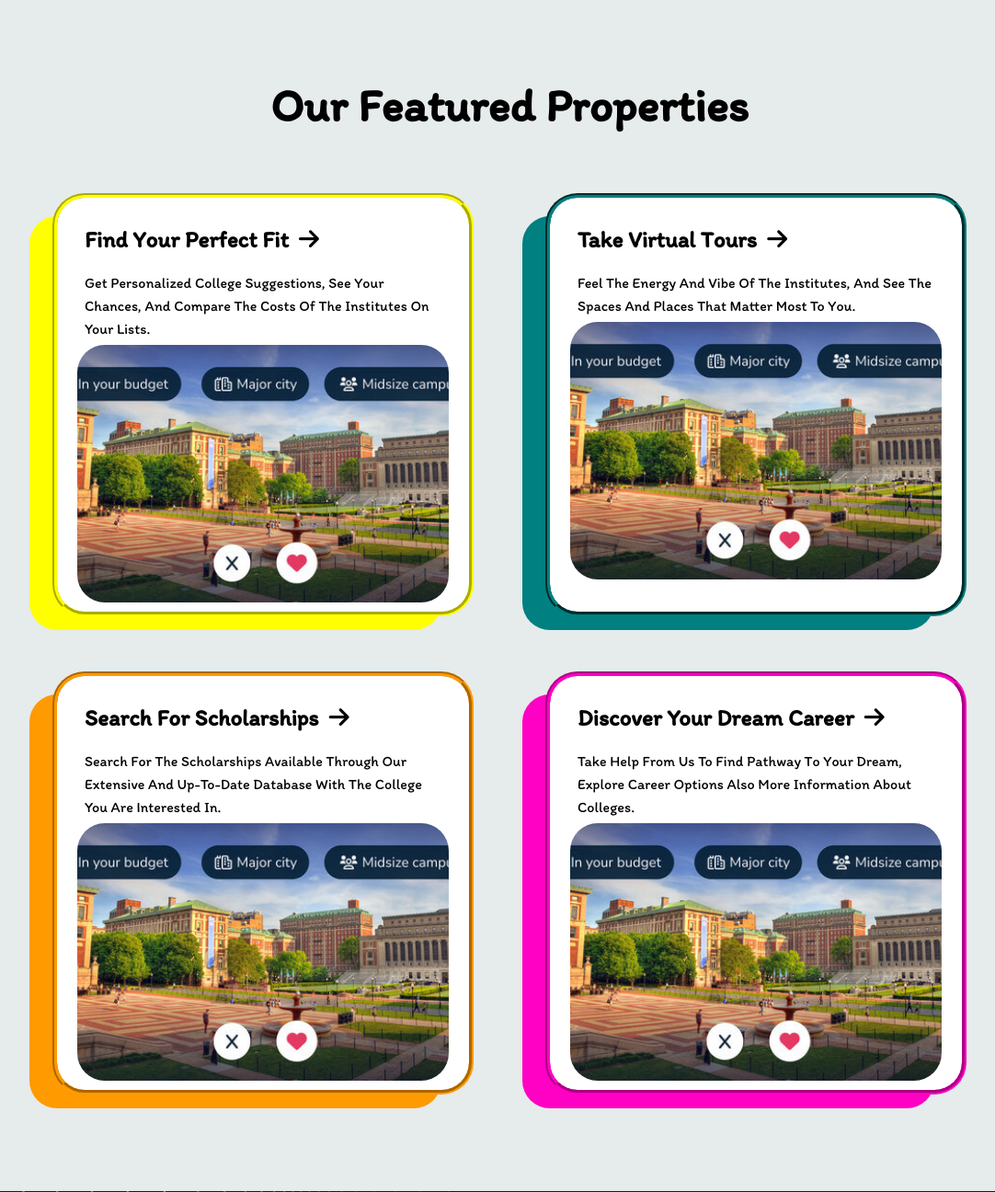
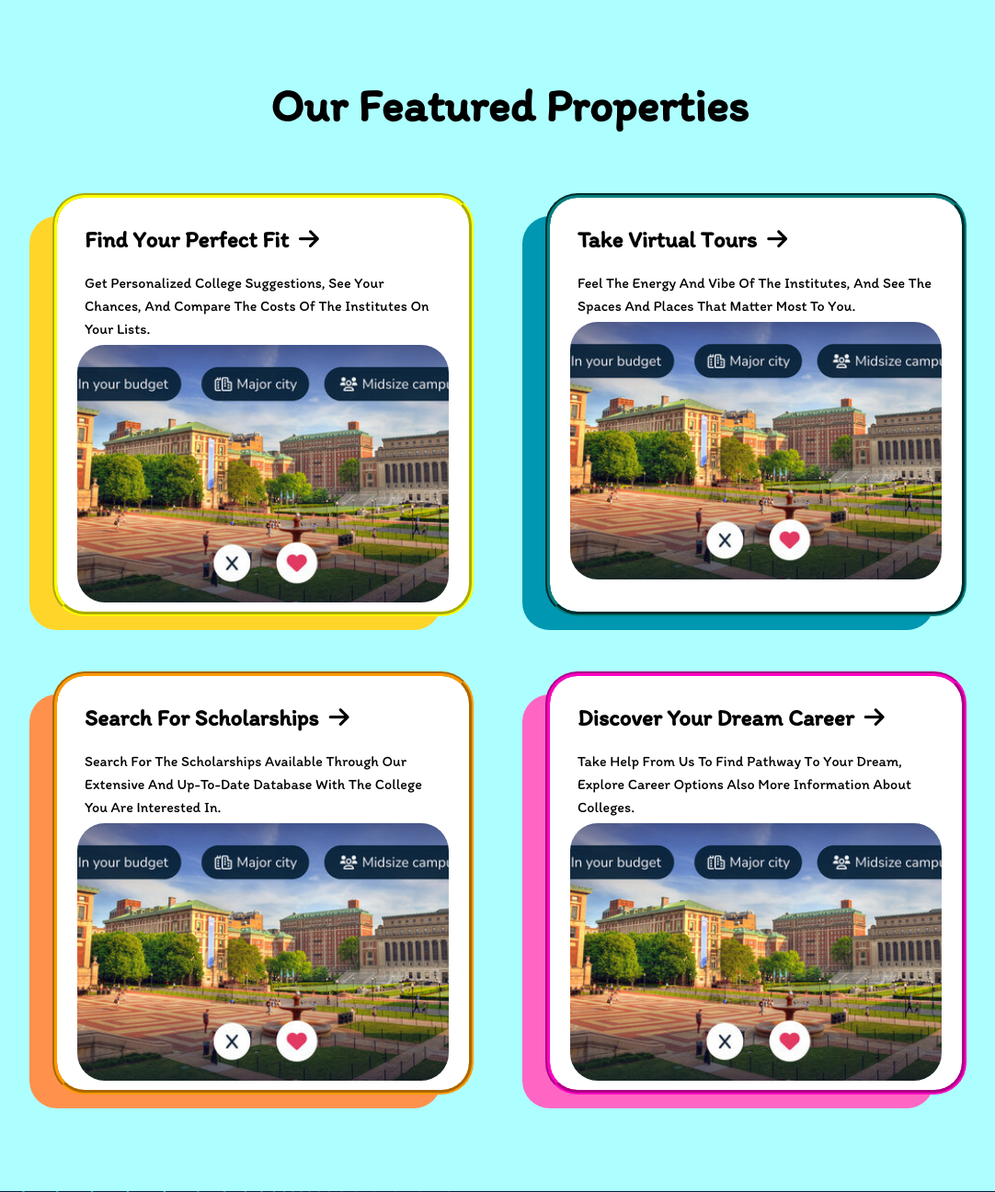
Before and after one commit to reyprashant/Gyan-Glide, a PHP site: page / in a window 1280 px wide. Shown: the part 1800-3096 px from the top of the page at 92% size, without its empty margins (86-1168 px from the left). Run offline with PHP 8.4, Linux system fonts and the light colour scheme.

Commit message:
landing page updated with background

```diff
--- a/index.html
+++ b/index.html
@@ -47,25 +47,25 @@
                     </div>
                     <div style="display: flex; justify-content: space-evenly; align-items: center; margin-left: 20px; margin-right: 20px; flex-wrap: wrap;">
                     <!-- Box 1 -->
-                    <div class="box" style="border: 10px yellow; border-radius: 30px; outline-color: yellow; outline-width: 5px; outline-style: groove; box-shadow: -30px 20px 0px 0px yellow;">
+                    <div class="box" style="border: 10px yellow; border-radius: 30px; outline-color: yellow; outline-width: 5px; outline-style: groove; box-shadow: -30px 20px 0px 0px rgba(255,213,42,255);">
                         <a href=""><h3 style="font-size: 25px; margin-left: 30px; margin-top: 30px; font-weight: 900; color: black;">Find Your Perfect Fit &nbsp;<i class="fa-solid fa-arrow-right"></i></h3></a>
                         <p style="margin: 20px 30px 5px 30px; line-height: 25px; ">Get personalized college suggestions, see your chances, and compare the costs of the institutes on your lists.</p>
                         <img src="images/Collge Fit3.jpg" alt="" style="object-fit: cover; height: 280px; border-radius: 30px; width: 90%; align-self: center;">
                     </div>
                     <!-- Box 2 -->
-                    <div class="box" style="border: 10px teal; border-radius: 30px; outline-color: teal; outline-width: 5px; outline-style: groove; box-shadow: -30px 20px 0px 0px teal;">
+                    <div class="box" style="border: 10px teal; border-radius: 30px; outline-color: teal; outline-width: 5px; outline-style: groove; box-shadow: -30px 20px 0px 0px rgba(0,151,178,255);">
                         <a href=""><h3 style="font-size: 25px; margin-left: 30px; margin-top: 30px; font-weight: 900; color: black;">Take Virtual Tours &nbsp;<i class="fa-solid fa-arrow-right"></i></h3></a>
                         <p style="margin: 20px 30px 5px 30px; line-height: 25px; ">Feel the energy and vibe of the institutes, and see the spaces and places that matter most to you.</p>
                         <img src="images/Collge Fit3.jpg" alt="" style="object-fit: cover; height: 280px; border-radius: 30px; width: 90%; align-self: center;">
                     </div>
                     <!-- Box 3 -->
-                    <div class="box" style="border: 10px rgb(255, 154, 1); border-radius: 30px; outline-color: rgb(255, 154, 1); outline-width: 5px; outline-style: groove; box-shadow: -30px 20px 0px 0px rgb(255, 154, 1);">
+                    <div class="box" style="border: 10px rgb(255, 154, 1); border-radius: 30px; outline-color: rgb(255, 154, 1); outline-width: 5px; outline-style: groove; box-shadow: -30px 20px 0px 0px rgba(255,145,77,255);">
                         <a href=""><h3 style="font-size: 25px; margin-left: 30px; margin-top: 30px; font-weight: 900; color: black;">Search for Scholarships &nbsp;<i class="fa-solid fa-arrow-right"></i></h3></a>
                         <p style="margin: 20px 30px 5px 30px; line-height: 25px; ">Search for the scholarships available through our extensive and up-to-date database with the college you are interested in.</p>
                         <img src="images/Collge Fit3.jpg" alt="" style="object-fit: cover; height: 280px; border-radius: 30px; width: 90%; align-self: center;">
                     </div>
                     <!-- Box 4 -->
-                    <div class="box" style="border: 10px rgb(255, 1, 196); border-radius: 30px; outline-color: rgb(255, 1, 196); outline-width: 5px; outline-style: groove; box-shadow: -30px 20px 0px 0px rgb(255, 1, 196)">
+                    <div class="box" style="border: 10px rgb(255, 1, 196); border-radius: 30px; outline-color: rgb(255, 1, 196); outline-width: 5px; outline-style: groove; box-shadow: -30px 20px 0px 0px rgba(255,102,196,255)">
                         <a href=""><h3 style="font-size: 25px; margin-left: 30px; margin-top: 30px; font-weight: 900; color: black;">Discover your Dream Career &nbsp;<i class="fa-solid fa-arrow-right"></i></h3></a>
                         <p style="margin: 20px 30px 5px 30px; line-height: 25px; ">Take help from us to find pathway to your dream, explore career options also more information about colleges.</p>
                         <img src="images/Collge Fit3.jpg" alt="" style="object-fit: cover; height: 280px; border-radius: 30px; width: 90%; align-self: center;">
@@ -96,7 +96,7 @@
                         <p style="font-size: 20px; color: rgb(0, 0, 0); font-weight: 500; margin-top: 20px;">Join with us and Create your school/college profile and post your achievements, your ambience, What you offer to students and so on.</p>
                         <button class="learnmore" style="border: 2px solid rgb(0, 0, 0); border-radius: 10px; padding: 5px; color: rgb(0, 0, 0); background: transparent; cursor: pointer; font-size: large; margin-top: 50px;">Learn More</button>
                 </div>
-                <img src="images/joinus.png" alt="" height="80%" width="40%" style="border-radius: 30px; margin-top: 30px;">
+                <img src="images/joinus1.jpg" alt="" height="80%" width="40%" style="border-radius: 30px; margin-top: 30px; ">
                 </div>
             </section>
         </div>
--- a/style.css
+++ b/style.css
@@ -19,7 +19,7 @@
     text-transform: capitalize;
 }
 body{
-    background-color: rgb(230, 235, 235);
+    background-color: rgb(173, 255, 255);
     /* background: linear-gradient(180deg, #f6fdc3 9.77%, #cdfadb 110.16%); */
 }
 .navbar{
@@ -143,6 +143,7 @@ body{
   display: flex;
   flex-direction: column;
 }
+
 .properties-container .box:hover {
   transform: translateY(-20px);
   transition: 0.5s;
@@ -196,8 +197,9 @@ body{
 footer{
   background-color: black;
   border-bottom: none;
-  border-top-left-radius: 50px;
-  border-top-right-radius: 50px;
+  margin-top: 30px;
+  /* border-top-left-radius: 50px;
+  border-top-right-radius: 50px; */
 }
 .footerContainer{
   width:100% ;
```
Also changed, not shown: images/joinus.png, images/joinus1.jpg (added).
